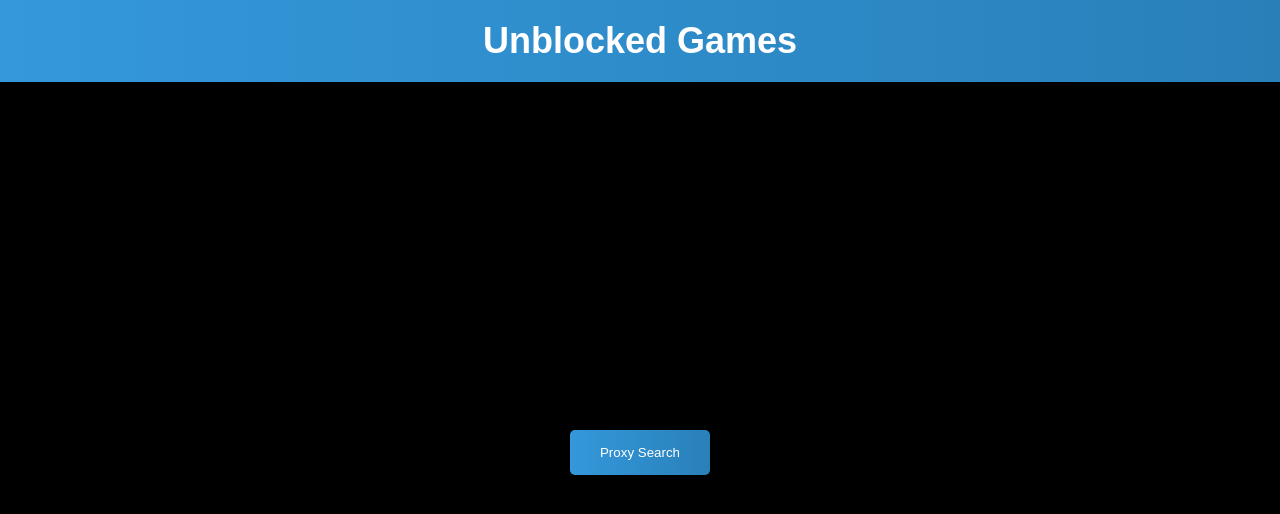
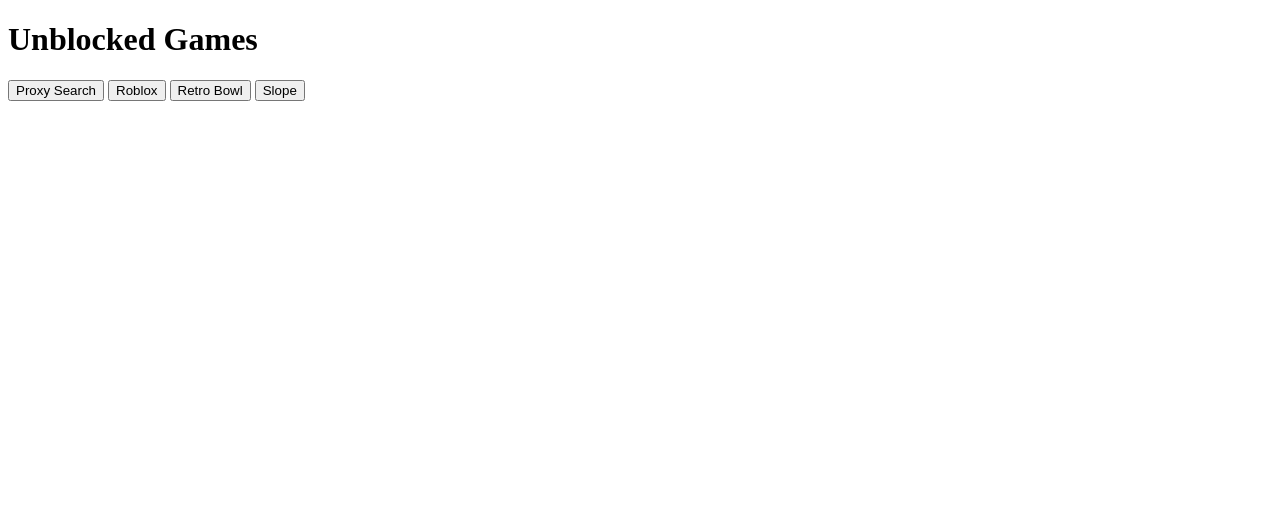
Before and after one commit to DreadzHubYT/Schoology, a plain HTML site: page Main.html in a window 1280 px wide. Drawn offline with Linux system fonts and the light colour scheme.

Commit message:
Update Main.html

```diff
--- a/Main.html
+++ b/Main.html
@@ -3,49 +3,10 @@
 <head>
     <meta charset="UTF-8">
     <meta name="viewport" content="width=device-width, initial-scale=1.0">
-      <link rel="icon" type="image/x-icon" href="https://i0.wp.com/www.mpslakers.com/wp-content/uploads/2020/01/schoology-logo.png?fit=511%2C511&ssl=1">
+    <link rel="icon" type="image/x-icon" href="https://i0.wp.com/www.mpslakers.com/wp-content/uploads/2020/01/schoology-logo.png?fit=511%2C511&ssl=1">
     <title>Home | Schoology</title>
     <style>
-        body {
-            font-family: Arial, sans-serif;
-            background-color: #000; /* Set background color to black (#000) */
-            text-align: center;
-            margin: 0;
-            padding: 0;
-        }
-
-        .header {
-            background: linear-gradient(to right, #3498db, #2980b9); /* Blue gradient background */
-            color: #fff;
-            padding: 20px 0;
-        }
-
-        .header h1 {
-            margin: 0;
-            font-size: 36px;
-        }
-
-        .button-container {
-            display: flex;
-            justify-content: center;
-            align-items: center;
-            height: calc(100vh - 60px); /* Adjusting height to account for header */
-        }
-
-        .cool-button {
-            background: linear-gradient(to right, #3498db, #2980b9); /* Apply blue gradient */
-            color: #fff;
-            border: none;
-            padding: 15px 30px;
-            border-radius: 5px;
-            cursor: pointer;
-            transition: background-color 0.3s, transform 0.3s;
-        }
-
-        .cool-button:hover {
-            background: linear-gradient(to right, #2980b9, #3498db); /* Reverse gradient on hover */
-            transform: scale(1.05);
-        }
+        /* Your CSS styles here */
     </style>
 </head>
 <body>
@@ -53,13 +14,15 @@
         <h1>Unblocked Games</h1>
     </div>
     <div class="button-container">
-        <button class="cool-button" onclick="openGame()">Proxy Search</button>
+        <button class="cool-button" onclick="openGame('https://raw.githack.com/DreadzHubYT/Schoology/main/Search.html')">Proxy Search</button>
+        <button class="cool-button" onclick="openGame('')">Roblox</button>
+        <button class="cool-button" onclick="openGame('')">Retro Bowl</button>
+        <button class="cool-button" onclick="openGame('')">Slope</button>
     </div>
 
     <script>
-        function openGame() {
+        function openGame(url) {
             var win = window.open();
-            var url = "https://raw.githack.com/DreadzHubYT/Schoology/main/Search.html";
             var iframe = win.document.createElement('iframe');
             iframe.style.width = "100%";
             iframe.style.height = "100%";
@@ -72,7 +35,7 @@
             var link = win.document.createElement('link');
             link.type = 'image/x-icon';
             link.rel = 'shortcut icon';
-            link.href = 'https://i0.wp.com/www.mpslakers.com/wp-content/uploads/2020/01/schoology-logo.png?fit=511%2C511&ssl=1'; // Replace 'URL_TO_YOUR_FAVICON' with the actual URL of your custom favicon
+            link.href = 'https://i0.wp.com/www.mpslakers.com/wp-content/uploads/2020/01/schoology-logo.png?fit=511%2C511&ssl=1';
             win.document.head.appendChild(link);
         }
     </script>
```
